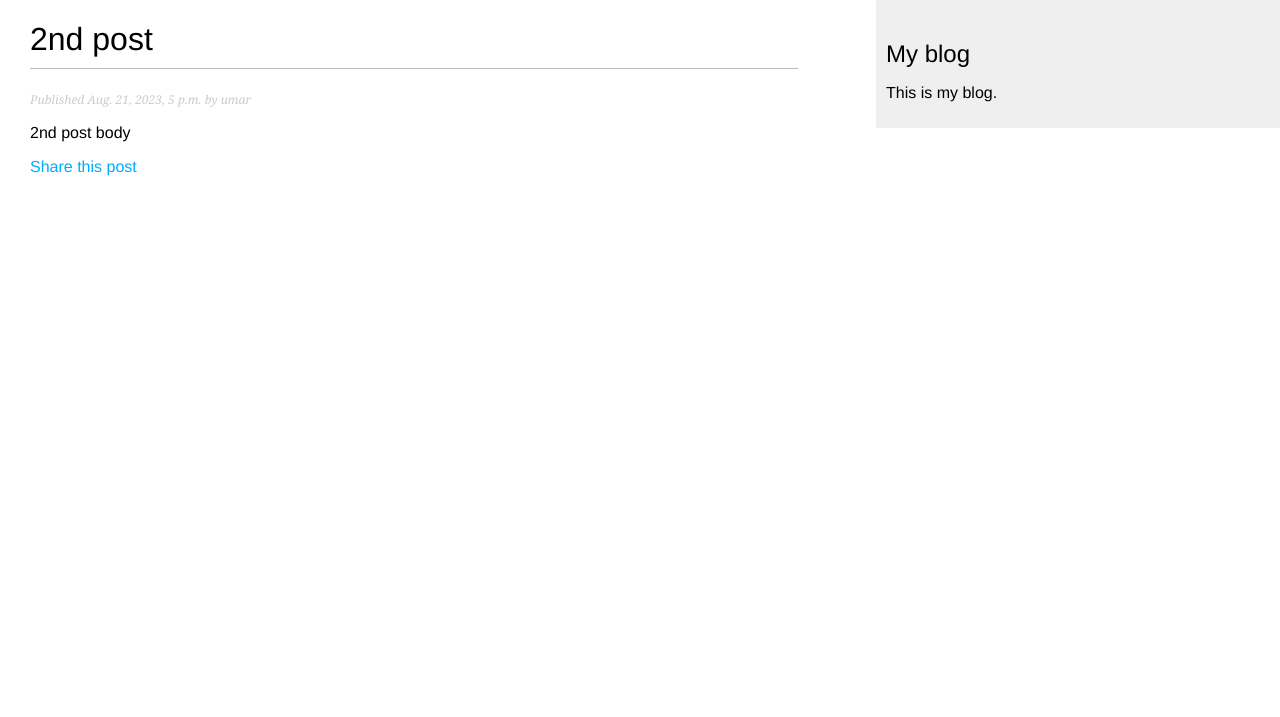
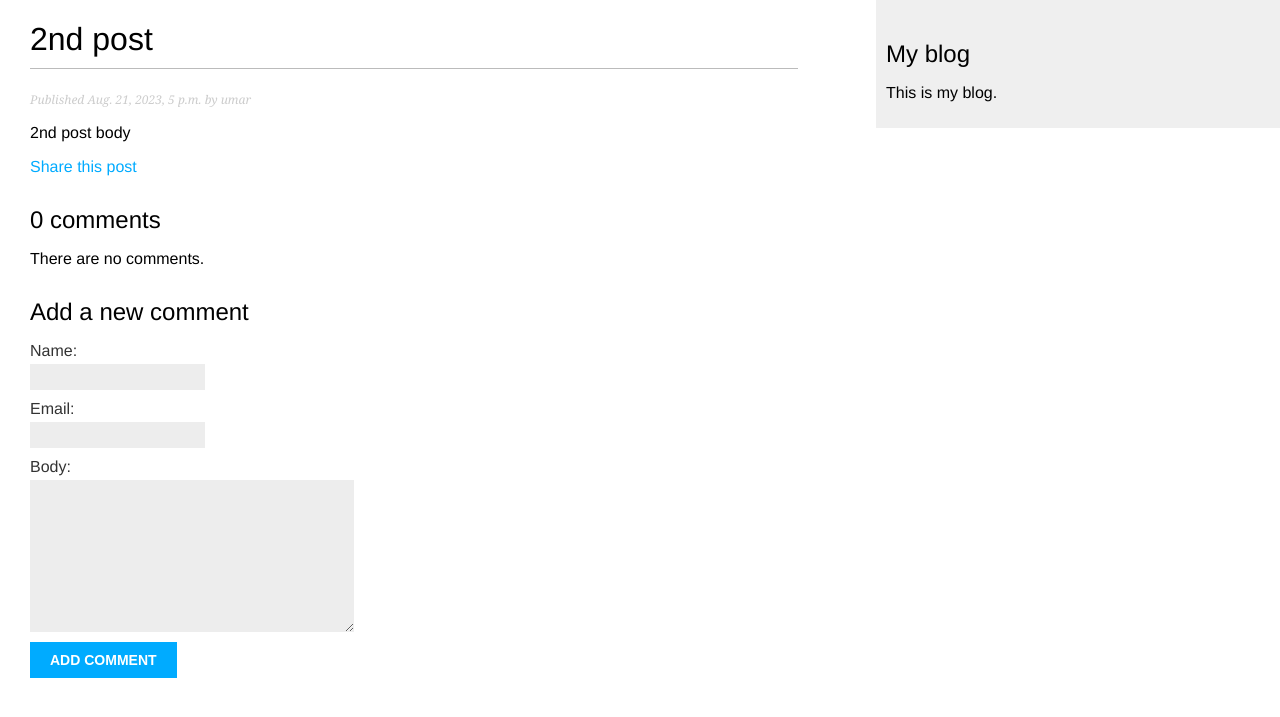
Before and after one commit to Umar-Mughal/Django-Teaching, a Django app: a page that uses blog/templates/blog/post/detail.html in a window 1280 px wide. Shown: the top 717 px of the page. Run offline with Django 4.2, Linux system fonts and the light colour scheme; data comes from the database, SQL or seed files in the repository; both versions use the stored data as it was after the commit.

Commit message:
ModelForms: Handling ModelForms in Views | Creating & Viewing Comments

```diff
--- a/blog/templates/blog/post/detail.html
+++ b/blog/templates/blog/post/detail.html
@@ -7,6 +7,23 @@
     </p>
     {{ post.body|linebreaks }}
     <p>
-        <a href="{% url "blog:post_share" post.id %}">Share this post</a>
+        <a href="{% url "blog:post_share" post.id %}">
+            Share this post
+        </a>
     </p>
+    {% with comments.count as total_comments %}
+        <h2>{{ total_comments }} comment{{ total_comments|pluralize }}</h2>
+    {% endwith %}
+    {% for comment in comments %}
+        <div class="comment">
+            <p class="info">
+                Comment {{ forloop.counter }} by {{ comment.name }}
+                {{ comment.created }}
+            </p>
+            {{ comment.body|linebreaks }}
+        </div>
+    {% empty %}
+        <p>There are no comments.</p>
+    {% endfor %}
+    {% include "blog/post/includes/comment_form.html" %}
 {% endblock %}
--- /dev/null
+++ b/blog/templates/blog/post/includes/comment_form.html
@@ -0,0 +1,6 @@
+<h2>Add a new comment</h2>
+<form action="{% url "blog:post_comment" post.id %}" method="post">
+    {{ form.as_p }}
+    {% csrf_token %}
+    <p><input type="submit" value="Add comment"></p>
+</form>
--- a/blog/urls.py
+++ b/blog/urls.py
@@ -7,5 +7,6 @@ urlpatterns = [
     # post views
     path('', views.PostListView.as_view(), name="post_list"),
     path('<int:year>/<int:month>/<int:day>/<slug:slug>/', views.post_detail, name="post_detail"),
-    path('<int:post_id>/share/', views.post_share, name='post_share')
+    path('<int:post_id>/share/', views.post_share, name='post_share'),
+    path('<int:post_id>/comment/', views.post_comment, name="post_comment")
 ]
--- a/blog/views.py
+++ b/blog/views.py
@@ -3,8 +3,9 @@ from django.http import Http404
 from django.core.paginator import Paginator, EmptyPage, PageNotAnInteger
 from django.views.generic import ListView
 from django.core.mail import send_mail
-from .forms import EmailPostForm
-from .models import Post
+from django.views.decorators.http import require_POST
+from .forms import EmailPostForm, CommentForm
+from .models import Post, Comment
 
 def post_list(request):
     post_list = Post.published.all()
@@ -32,7 +33,12 @@ class PostListView(ListView):
 def post_detail(request, year, month, day, slug):
 
     post = get_object_or_404(Post, status=Post.Status.PUBLISHED, publish__year=year, publish__month=month, publish__day=day, slug=slug)
-    return render(request, 'blog/post/detail.html', {'post': post})
+    # List of active comments for this post
+    comments = post.comments.filter(active=True)
+    # Form for users to comment
+    form = CommentForm()
+
+    return render(request, 'blog/post/detail.html', {'post': post, 'comments': comments, 'form': form})
 
 def post_share(request, post_id):
     post = get_object_or_404(Post, id=post_id, status=Post.Status.PUBLISHED)
@@ -51,3 +57,23 @@ def post_share(request, post_id):
     else:
         form = EmailPostForm()
     return render(request, 'blog/post/share.html', {'post': post, 'form': form, 'sent': sent})
+
+@require_POST
+def post_comment(request, post_id):
+    post = get_object_or_404(Post, id=post_id, status=Post.Status.PUBLISHED)
+    comment = None
+
+    # A comment was posted
+    form = CommentForm(request.POST)
+    if form.is_valid():
+        # Create a comment object without saving it to the database
+        comment = form.save(commit=False)
+        # Assign the post to the comment
+        comment.post = post
+        # Save the comment to the database
+        comment.save()
+    return render(request, 'blog/post/comment.html', {
+        'post': post,
+        'form': form,
+        'comment': comment
+    })
```
Also changed, not shown: blog/templates/blog/post/comment.html (added, +10 -0 lines), notes/handling_model_forms_in_views.md (added, +88 -0 lines), db.sqlite3.
